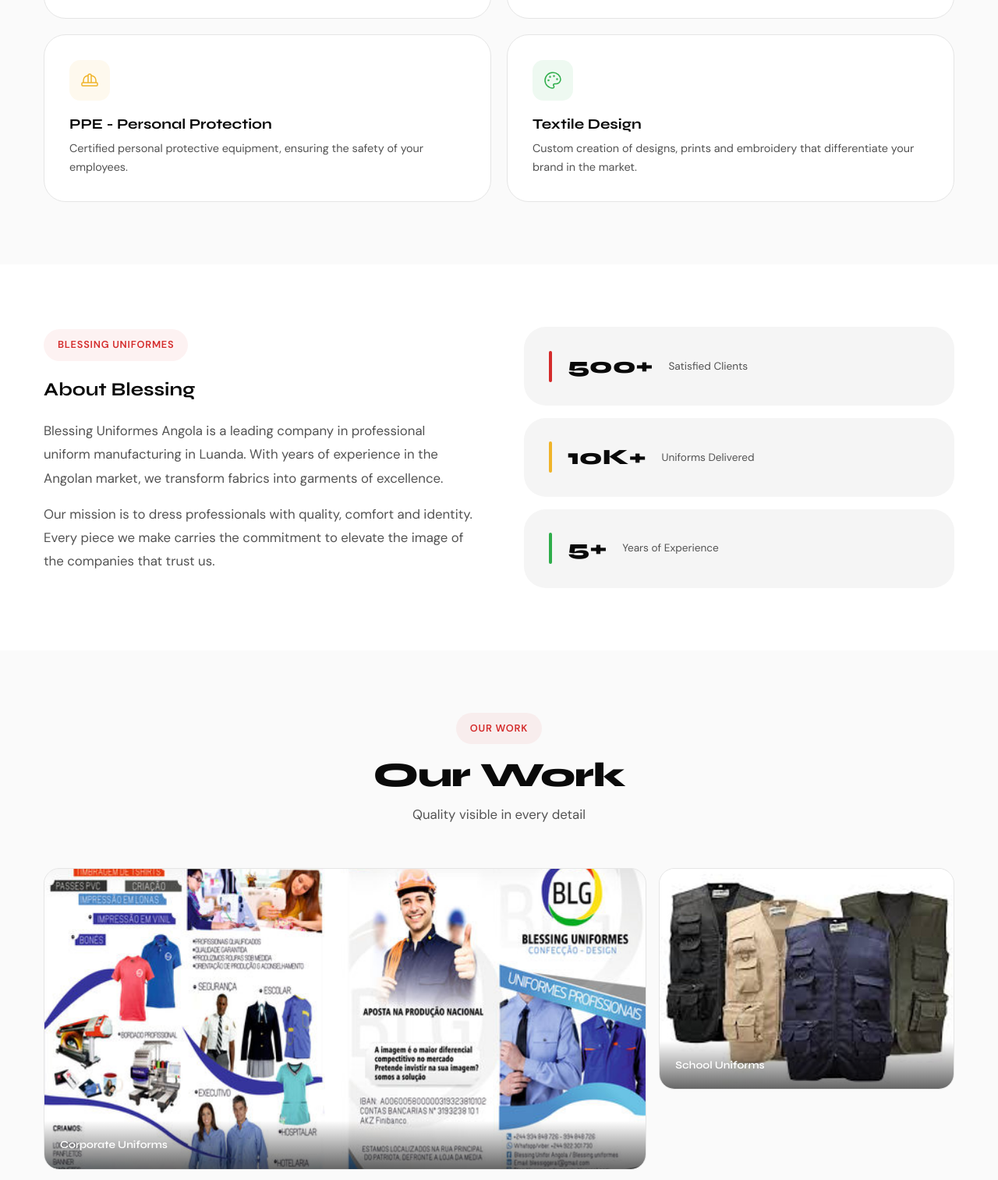
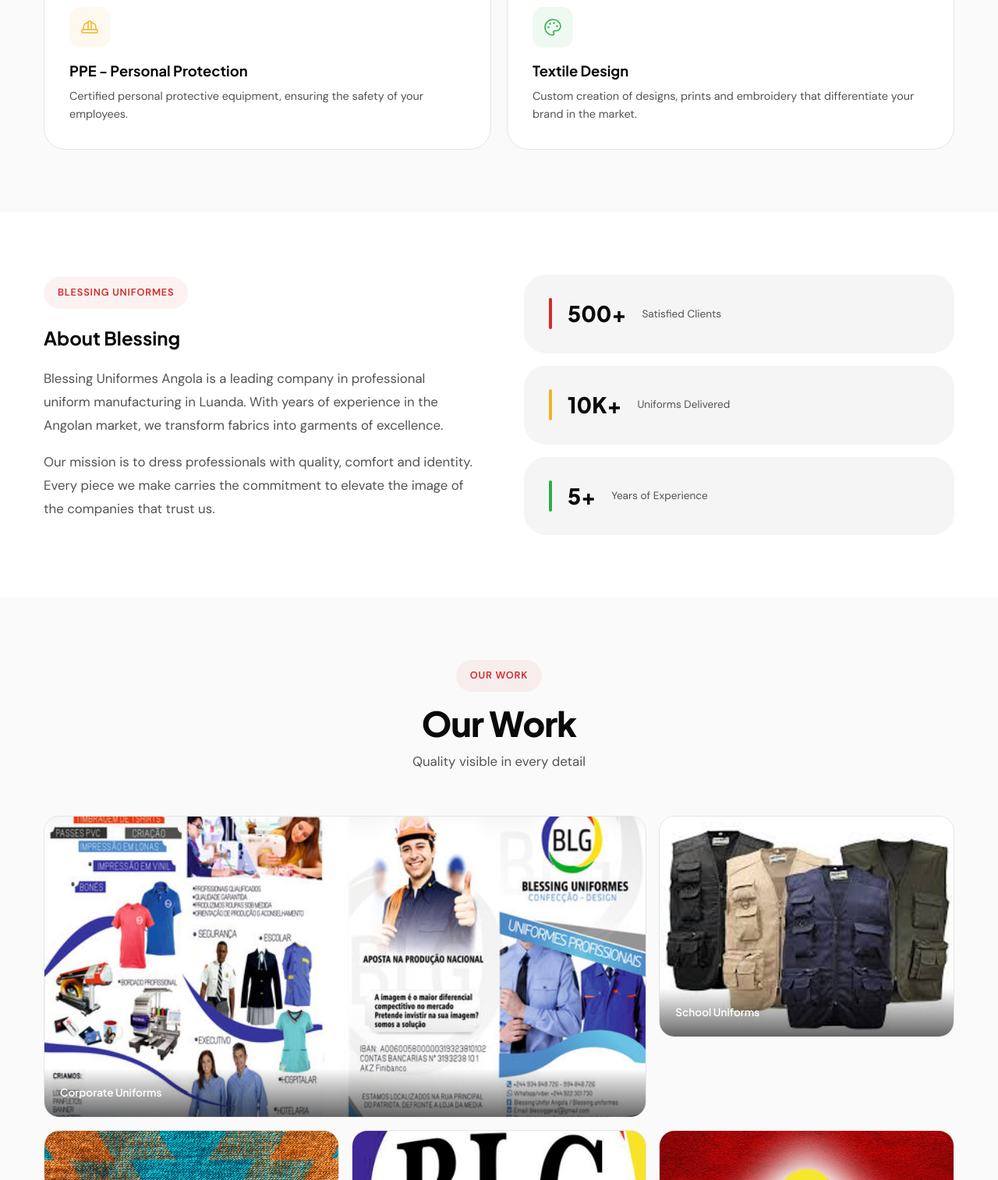
Before and after one commit to Alfred-pi/blessing, an Astro site in the folder site/: page /blessing/en in a window 1280 px wide. Shown: the part 1287-2800 px from the top of the page at 78% size. Built offline with nearby package versions, Linux system fonts and the light colour scheme; Astro itself is replaced by a stand-in of ours.

Commit message:
style: replace Syne with Plus Jakarta Sans - softer headings

```diff
--- a/site/src/layouts/Layout.astro
+++ b/site/src/layouts/Layout.astro
@@ -151,10 +151,10 @@
     .ring-y { top: 0; right: 0; background: var(--yellow); }
     .ring-g { bottom: 0; left: 0; background: var(--green); }
     .ring-b { bottom: 0; right: 0; background: var(--blue); }
-    .logo-blg { position: relative; z-index: 1; font-family: 'Syne', sans-serif; font-weight: 800; font-size: 0.6rem; color: white; letter-spacing: 0.05em; background: var(--text); width: 1.5rem; height: 1.5rem; border-radius: 50%; display: flex; align-items: center; justify-content: center; }
+    .logo-blg { position: relative; z-index: 1; font-family: 'Plus Jakarta Sans', sans-serif; font-weight: 800; font-size: 0.6rem; color: white; letter-spacing: 0.05em; background: var(--text); width: 1.5rem; height: 1.5rem; border-radius: 50%; display: flex; align-items: center; justify-content: center; }
     .logo-blg.small { width: 1.2rem; height: 1.2rem; font-size: 0.45rem; }
     .logo-text-group { display: flex; flex-direction: column; line-height: 1.2; }
-    .logo-name { font-family: 'Syne', sans-serif; font-weight: 700; font-size: 1rem; letter-spacing: -0.01em; }
+    .logo-name { font-family: 'Plus Jakarta Sans', sans-serif; font-weight: 700; font-size: 1rem; letter-spacing: -0.01em; }
     .logo-sub { font-size: 0.65rem; color: var(--text-3); font-weight: 500; letter-spacing: 0.02em; }
 
     .nav-links { display: flex; gap: 2rem; }
@@ -176,7 +176,7 @@
     .footer { background: var(--bg-2); border-top: 1px solid var(--border); padding: 4rem 0 2rem; }
     .footer-grid { display: grid; grid-template-columns: 2fr 1fr 1fr; gap: 3rem; margin-bottom: 2.5rem; }
     .footer-desc { color: var(--text-3); font-size: 0.875rem; line-height: 1.7; max-width: 20rem; }
-    .footer-title { font-family: 'Syne', sans-serif; font-size: 0.75rem; text-transform: uppercase; letter-spacing: 0.1em; color: var(--text-3); margin-bottom: 1rem; font-weight: 700; }
+    .footer-title { font-family: 'Plus Jakarta Sans', sans-serif; font-size: 0.75rem; text-transform: uppercase; letter-spacing: 0.1em; color: var(--text-3); margin-bottom: 1rem; font-weight: 700; }
     .footer-links { display: flex; flex-direction: column; gap: 0.625rem; }
     .footer-links a { color: var(--text-2); font-size: 0.875rem; transition: color 0.2s; }
     .footer-links a:hover { color: var(--accent); }
--- a/site/src/pages/en/index.astro
+++ b/site/src/pages/en/index.astro
@@ -205,7 +205,7 @@
   .icon-shield { background: rgba(43, 124, 212, 0.08); color: var(--blue); }
   .icon-hard-hat { background: rgba(240, 180, 41, 0.08); color: var(--yellow); }
   .icon-palette { background: rgba(46, 173, 74, 0.08); color: var(--green); }
-  .service-card h3 { font-family: 'Syne', sans-serif; font-size: 1.15rem; margin-bottom: 0.625rem; font-weight: 700; }
+  .service-card h3 { font-family: 'Plus Jakarta Sans', sans-serif; font-size: 1.15rem; margin-bottom: 0.625rem; font-weight: 700; }
   .service-card p { color: var(--text-2); line-height: 1.65; font-size: 0.9rem; }
 
   .about-grid { display: grid; grid-template-columns: 1fr 1fr; gap: 4rem; align-items: center; }
@@ -216,7 +216,7 @@
   .accent-0 { background: var(--red); }
   .accent-1 { background: var(--yellow); }
   .accent-2 { background: var(--green); }
-  .stat-value { font-family: 'Syne', sans-serif; font-size: 1.75rem; font-weight: 800; }
+  .stat-value { font-family: 'Plus Jakarta Sans', sans-serif; font-size: 1.75rem; font-weight: 800; }
   .stat-label { color: var(--text-2); font-size: 0.85rem; }
 
   .gallery-grid { display: grid; grid-template-columns: repeat(3, 1fr); gap: 1rem; }
@@ -225,7 +225,7 @@
   .gallery-item img { width: 100%; height: 100%; object-fit: cover; transition: transform 0.4s; }
   .gallery-item:hover img { transform: scale(1.04); }
   .gallery-featured { grid-column: span 2; aspect-ratio: 2/1; }
-  .gallery-label { position: absolute; bottom: 0; left: 0; right: 0; padding: 1.25rem; background: linear-gradient(to top, rgba(0,0,0,0.6), transparent); font-family: 'Syne', sans-serif; font-weight: 600; font-size: 0.85rem; color: white; }
+  .gallery-label { position: absolute; bottom: 0; left: 0; right: 0; padding: 1.25rem; background: linear-gradient(to top, rgba(0,0,0,0.6), transparent); font-family: 'Plus Jakarta Sans', sans-serif; font-weight: 600; font-size: 0.85rem; color: white; }
 
   .contact-grid { display: grid; grid-template-columns: 3fr 2fr; gap: 2rem; max-width: 56rem; margin: 0 auto; }
   .contact-form { display: flex; flex-direction: column; gap: 1rem; }
--- a/site/src/pages/fr/index.astro
+++ b/site/src/pages/fr/index.astro
@@ -205,7 +205,7 @@
   .icon-shield { background: rgba(43, 124, 212, 0.08); color: var(--blue); }
   .icon-hard-hat { background: rgba(240, 180, 41, 0.08); color: var(--yellow); }
   .icon-palette { background: rgba(46, 173, 74, 0.08); color: var(--green); }
-  .service-card h3 { font-family: 'Syne', sans-serif; font-size: 1.15rem; margin-bottom: 0.625rem; font-weight: 700; }
+  .service-card h3 { font-family: 'Plus Jakarta Sans', sans-serif; font-size: 1.15rem; margin-bottom: 0.625rem; font-weight: 700; }
   .service-card p { color: var(--text-2); line-height: 1.65; font-size: 0.9rem; }
 
   .about-grid { display: grid; grid-template-columns: 1fr 1fr; gap: 4rem; align-items: center; }
@@ -216,7 +216,7 @@
   .accent-0 { background: var(--red); }
   .accent-1 { background: var(--yellow); }
   .accent-2 { background: var(--green); }
-  .stat-value { font-family: 'Syne', sans-serif; font-size: 1.75rem; font-weight: 800; }
+  .stat-value { font-family: 'Plus Jakarta Sans', sans-serif; font-size: 1.75rem; font-weight: 800; }
   .stat-label { color: var(--text-2); font-size: 0.85rem; }
 
   .gallery-grid { display: grid; grid-template-columns: repeat(3, 1fr); gap: 1rem; }
@@ -225,7 +225,7 @@
   .gallery-item img { width: 100%; height: 100%; object-fit: cover; transition: transform 0.4s; }
   .gallery-item:hover img { transform: scale(1.04); }
   .gallery-featured { grid-column: span 2; aspect-ratio: 2/1; }
-  .gallery-label { position: absolute; bottom: 0; left: 0; right: 0; padding: 1.25rem; background: linear-gradient(to top, rgba(0,0,0,0.6), transparent); font-family: 'Syne', sans-serif; font-weight: 600; font-size: 0.85rem; color: white; }
+  .gallery-label { position: absolute; bottom: 0; left: 0; right: 0; padding: 1.25rem; background: linear-gradient(to top, rgba(0,0,0,0.6), transparent); font-family: 'Plus Jakarta Sans', sans-serif; font-weight: 600; font-size: 0.85rem; color: white; }
 
   .contact-grid { display: grid; grid-template-columns: 3fr 2fr; gap: 2rem; max-width: 56rem; margin: 0 auto; }
   .contact-form { display: flex; flex-direction: column; gap: 1rem; }
--- a/site/src/pages/index.astro
+++ b/site/src/pages/index.astro
@@ -205,7 +205,7 @@
   .icon-shield { background: rgba(43, 124, 212, 0.08); color: var(--blue); }
   .icon-hard-hat { background: rgba(240, 180, 41, 0.08); color: var(--yellow); }
   .icon-palette { background: rgba(46, 173, 74, 0.08); color: var(--green); }
-  .service-card h3 { font-family: 'Syne', sans-serif; font-size: 1.15rem; margin-bottom: 0.625rem; font-weight: 700; }
+  .service-card h3 { font-family: 'Plus Jakarta Sans', sans-serif; font-size: 1.15rem; margin-bottom: 0.625rem; font-weight: 700; }
   .service-card p { color: var(--text-2); line-height: 1.65; font-size: 0.9rem; }
 
   .about-grid { display: grid; grid-template-columns: 1fr 1fr; gap: 4rem; align-items: center; }
@@ -216,7 +216,7 @@
   .accent-0 { background: var(--red); }
   .accent-1 { background: var(--yellow); }
   .accent-2 { background: var(--green); }
-  .stat-value { font-family: 'Syne', sans-serif; font-size: 1.75rem; font-weight: 800; }
+  .stat-value { font-family: 'Plus Jakarta Sans', sans-serif; font-size: 1.75rem; font-weight: 800; }
   .stat-label { color: var(--text-2); font-size: 0.85rem; }
 
   .gallery-grid { display: grid; grid-template-columns: repeat(3, 1fr); gap: 1rem; }
@@ -225,7 +225,7 @@
   .gallery-item img { width: 100%; height: 100%; object-fit: cover; transition: transform 0.4s; }
   .gallery-item:hover img { transform: scale(1.04); }
   .gallery-featured { grid-column: span 2; aspect-ratio: 2/1; }
-  .gallery-label { position: absolute; bottom: 0; left: 0; right: 0; padding: 1.25rem; background: linear-gradient(to top, rgba(0,0,0,0.6), transparent); font-family: 'Syne', sans-serif; font-weight: 600; font-size: 0.85rem; color: white; }
+  .gallery-label { position: absolute; bottom: 0; left: 0; right: 0; padding: 1.25rem; background: linear-gradient(to top, rgba(0,0,0,0.6), transparent); font-family: 'Plus Jakarta Sans', sans-serif; font-weight: 600; font-size: 0.85rem; color: white; }
 
   .contact-grid { display: grid; grid-template-columns: 3fr 2fr; gap: 2rem; max-width: 56rem; margin: 0 auto; }
   .contact-form { display: flex; flex-direction: column; gap: 1rem; }
--- a/site/src/styles/global.css
+++ b/site/src/styles/global.css
@@ -1,4 +1,4 @@
-@import url('https://fonts.googleapis.com/css2?family=DM+Sans:ital,opsz,wght@0,9..40,300;0,9..40,400;0,9..40,500;0,9..40,600;0,9..40,700;1,9..40,400&family=Syne:wght@400;500;600;700;800&display=swap');
+@import url('https://fonts.googleapis.com/css2?family=DM+Sans:ital,opsz,wght@0,9..40,300;0,9..40,400;0,9..40,500;0,9..40,600;0,9..40,700;1,9..40,400&family=Plus+Jakarta+Sans:wght@400;500;600;700;800&display=swap');
 
 :root {
   /* Brand colors from BLG logo */
@@ -36,7 +36,7 @@
   overflow-x: hidden;
   line-height: 1.6;
 }
-h1, h2, h3, h4 { font-family: 'Syne', sans-serif; line-height: 1.1; }
+h1, h2, h3, h4 { font-family: 'Plus Jakarta Sans', sans-serif; line-height: 1.1; }
 a { color: inherit; text-decoration: none; }
 img { max-width: 100%; display: block; }
 ::selection { background: var(--red); color: white; }
```
